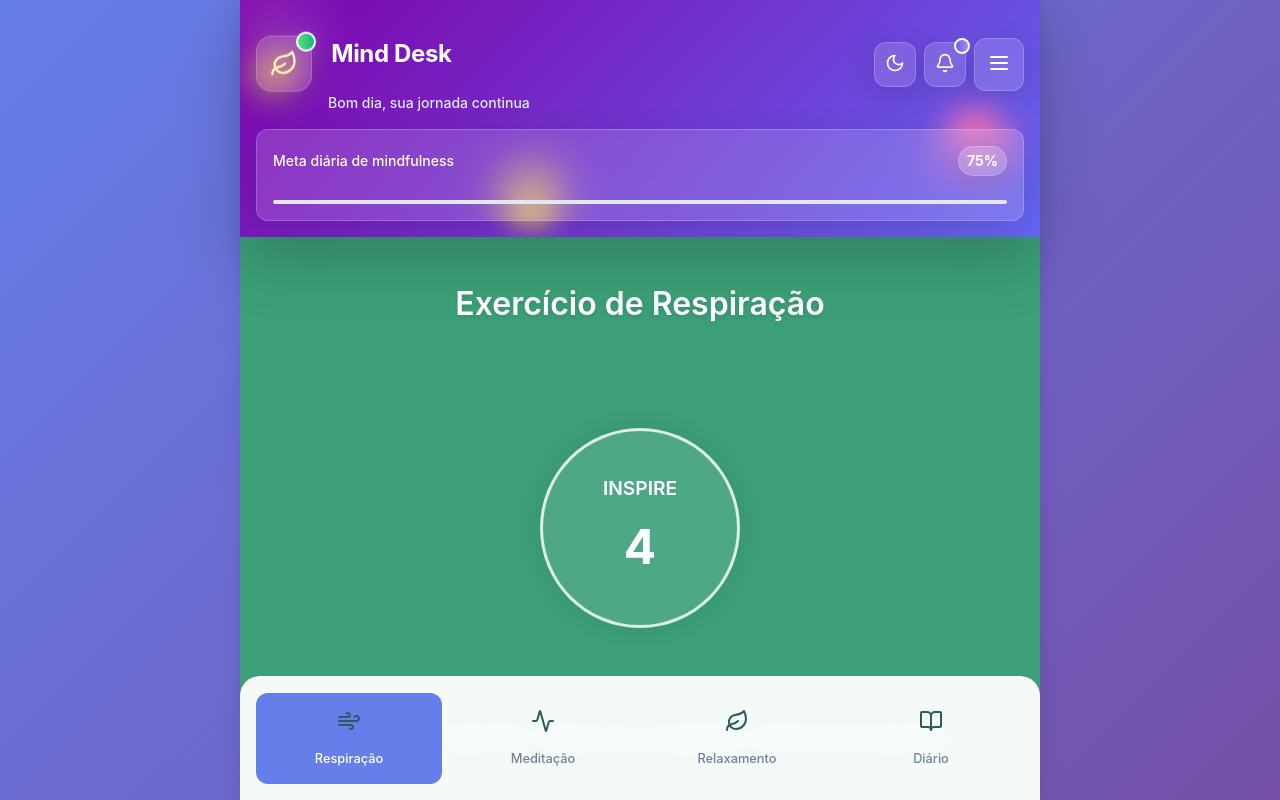
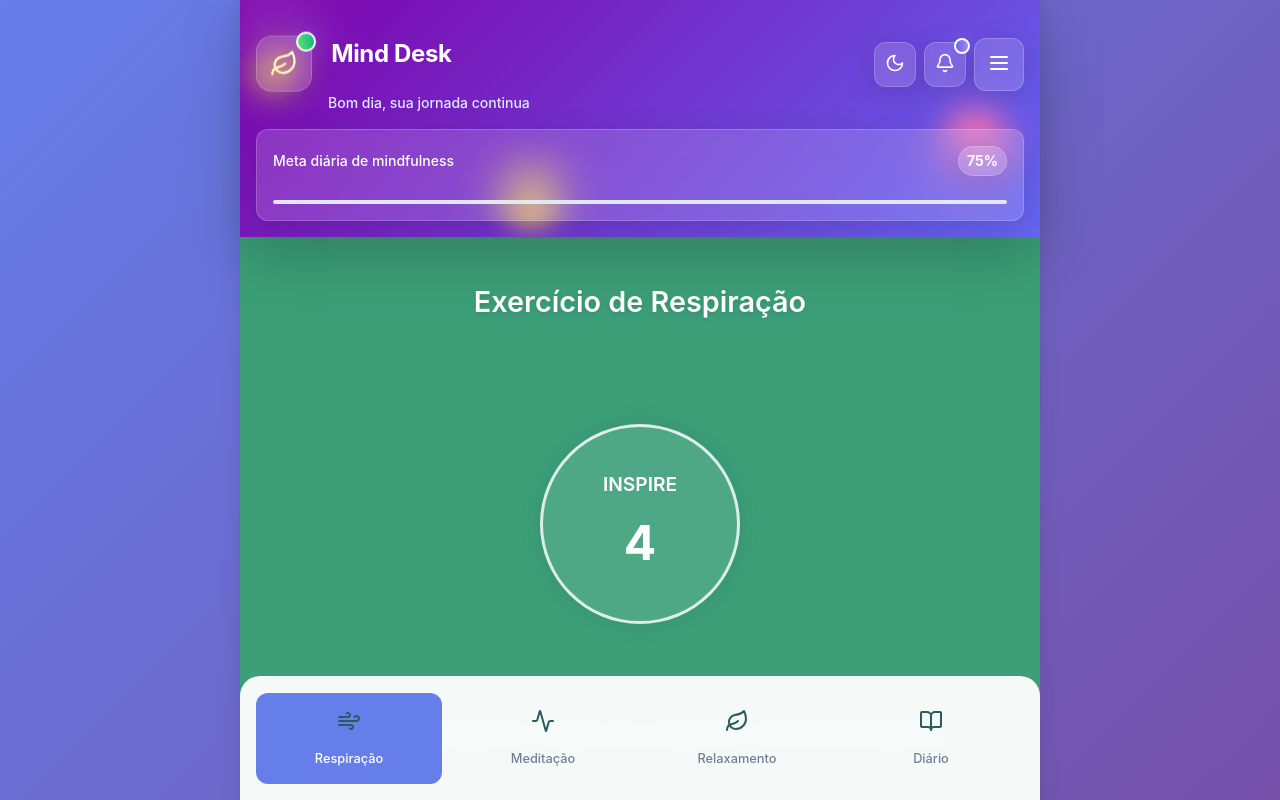
Before and after one commit to Zezoca29/front-mindDesk, a React (Vite) app: page /mind-desk in a window 1280 px wide. Shown: the top 800 px of the page. Built offline with nearby package versions, Linux system fonts and the light colour scheme.

Commit message:
ajustes no titulo

```diff
--- a/src/pages/MindfulnessApp.jsx
+++ b/src/pages/MindfulnessApp.jsx
@@ -323,7 +323,7 @@ export default function MindfulnessApp() {
       case 'breathing':
         return (
           <div className="exercise-container">
-            <h2 className="section-title">Exercício de Respiração</h2>
+            <h2 className="section-title-2">Exercício de Respiração</h2>
 
             <div className="breathing-wrapper">
               <div className={getBreathingCircleClass()}>
--- a/src/pages/mindfulnessApp.css
+++ b/src/pages/mindfulnessApp.css
@@ -1282,11 +1282,13 @@ body {
   text-align: center;
 }
 
-.section-title {
+.section-title-2 {
   color: white;
-  font-size: 2rem;
+  font-size: 1.8rem;
+  font-weight: 600;
   margin-bottom: 2rem;
   text-shadow: 0 2px 4px rgba(0, 0, 0, 0.1);
+  text-align: center;
 }
 
 .breathing-wrapper {
```
